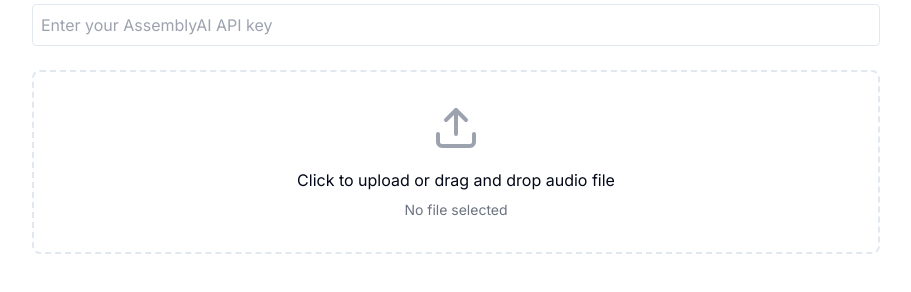
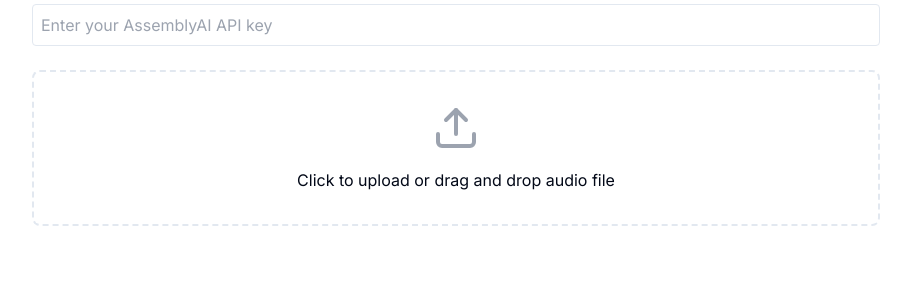
Before and after one commit to dinhhuycuong/transcription-app, a Next.js app: page /transcription-app/ in a window 1280 px wide. Shown: the part 162-454 px from the top of the page, without its empty margins (184-1095 px from the left). Built offline with nearby package versions, Linux system fonts and the light colour scheme.

Commit message:
Remove Choose File button

```diff
--- a/src/components/TranscriptionApp.tsx
+++ b/src/components/TranscriptionApp.tsx
@@ -381,26 +381,17 @@
 
       {/* File Upload Section */}
       <div className="space-y-6">
-        <div
-          className="border-2 border-dashed rounded-lg p-8 text-center cursor-pointer hover:border-blue-500 transition-colors"
-          onClick={() => document.getElementById("file-upload")?.click()}
-        >
-          <Upload className="mx-auto h-12 w-12 text-gray-400" />
-          <p className="mt-4">Click to upload or drag and drop audio file</p>
-          <p className="text-sm text-gray-500 mt-2">
-            {file ? `Current file: ${file.name}` : "No file selected"}
-          </p>
-          <input
-            id="file-upload"
-            type="file"
-            onChange={handleFileUpload}
-            accept="audio/*"
-            className="hidden"
-          />
-        </div>
-
-        {file && (
-          <div className="flex justify-end">
+        {file ? (
+          <div className="flex items-center justify-between p-4 bg-gray-50 rounded-lg">
+            <div className="flex items-center space-x-4">
+              <button
+                onClick={() => document.getElementById("file-upload")?.click()}
+                className="p-2 hover:bg-gray-100 rounded"
+              >
+                <Upload className="h-5 w-5 text-gray-500" />
+              </button>
+              <span className="truncate max-w-md">{file.name}</span>
+            </div>
             <button
               onClick={handleSubmit}
               disabled={loading}
@@ -416,7 +407,22 @@
               )}
             </button>
           </div>
+        ) : (
+          <div
+            className="border-2 border-dashed rounded-lg p-8 text-center cursor-pointer hover:border-blue-500 transition-colors"
+            onClick={() => document.getElementById("file-upload")?.click()}
+          >
+            <Upload className="mx-auto h-12 w-12 text-gray-400" />
+            <p className="mt-4">Click to upload or drag and drop audio file</p>
+          </div>
         )}
+        <input
+          id="file-upload"
+          type="file"
+          onChange={handleFileUpload}
+          accept="audio/*"
+          className="hidden"
+        />
       </div>
 
       {/* Error Display */}
```
